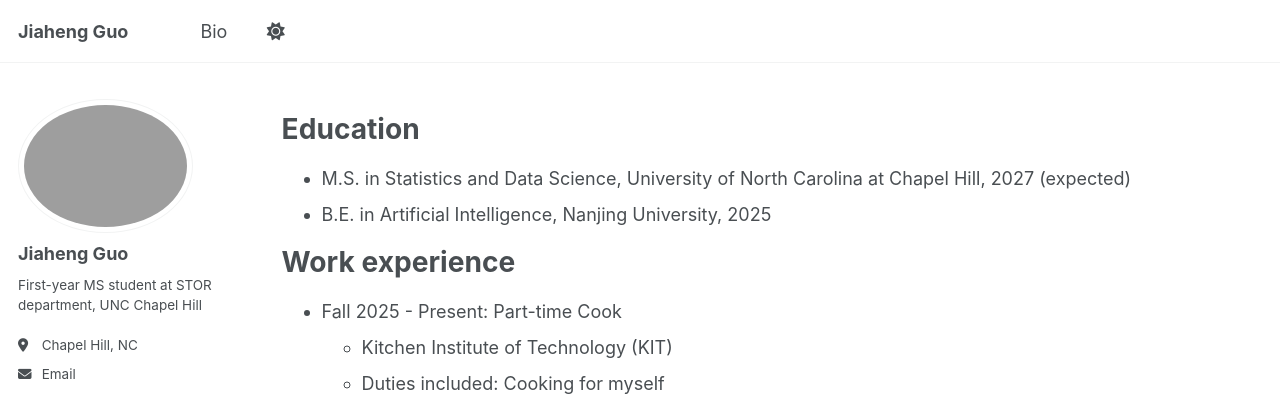
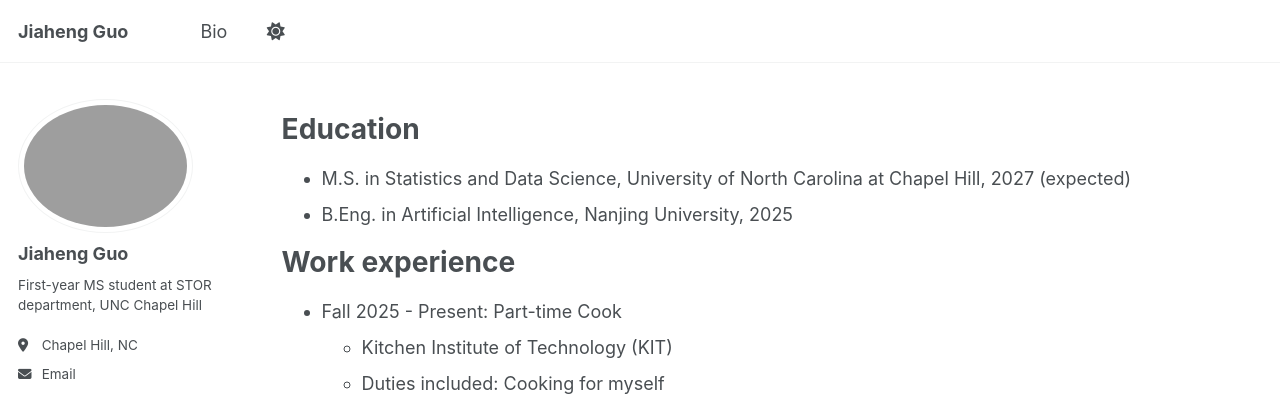
Before and after one commit to jiaheng-guo/jiaheng-guo.github.io, a Jekyll site: the page built from _pages/cv.md, in a window 1280 px wide and 900 px high. Shown: the top 396 px of the window. Built offline with Jekyll 4.4.1, drawn with Linux system fonts in a browser that asks for light colours; some web fonts are replaced; a script that is not in the unit is left out.

Commit message:
regular update

```diff
--- a/_pages/cv.md
+++ b/_pages/cv.md
@@ -12,7 +12,7 @@ redirect_from:
 Education
 ======
 * M.S. in Statistics and Data Science, University of North Carolina at Chapel Hill, 2027 (expected)
-* B.E. in Artificial Intelligence, Nanjing University, 2025
+* B.Eng. in Artificial Intelligence, Nanjing University, 2025
 
 Work experience
 ======
```
